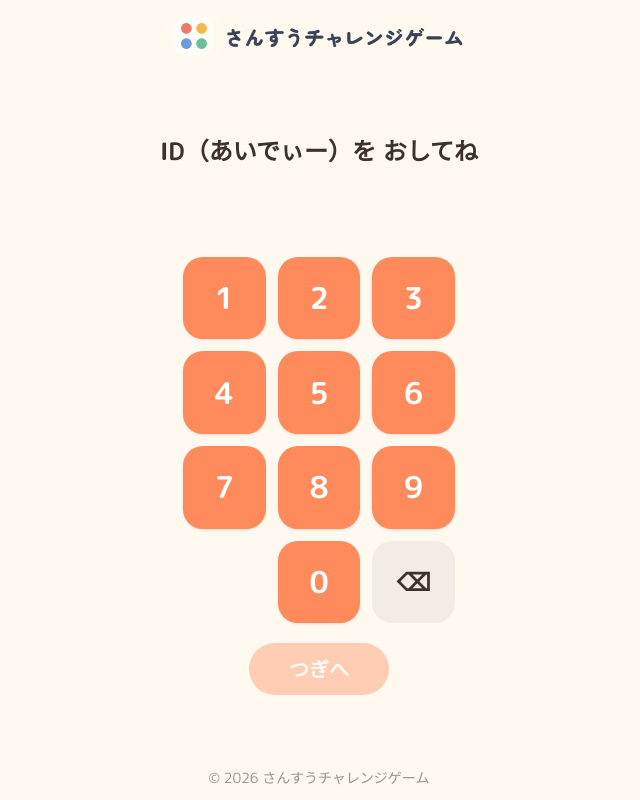
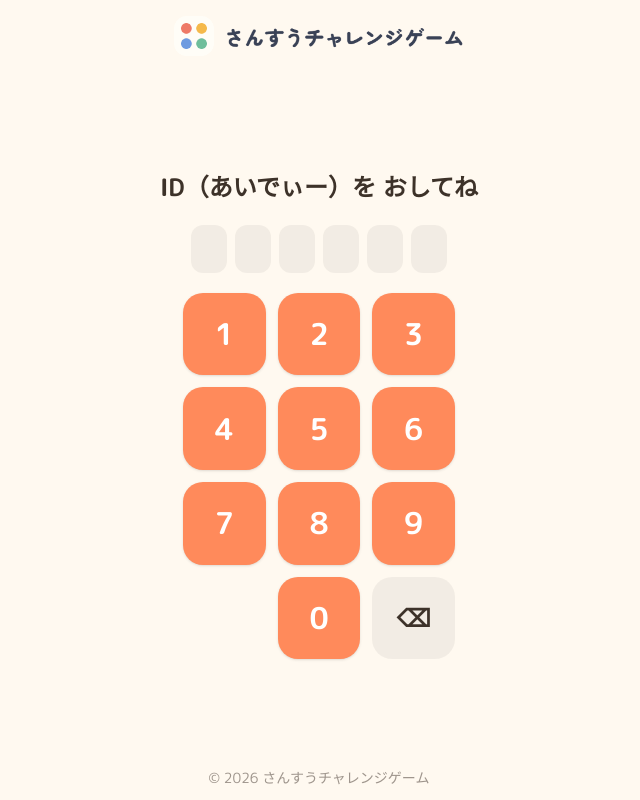
Before and after one commit to st-man-hori/kids-drill, a Next.js app: page /login in a window 1280 px wide. Shown: the whole page, without its empty margins (321-961 px from the left). Built offline with nearby package versions, Linux system fonts and the light colour scheme.

Commit message:
feat: ログインページのID入力ロジックを改善し、コードの一貫性を向上

```diff
--- a/src/app/login/page.tsx
+++ b/src/app/login/page.tsx
@@ -7,7 +7,7 @@ import { motion, AnimatePresence } from "framer-motion";
 import { NumericKeypad } from "@/components/numeric-keypad";
 import { DigitBoxes } from "@/components/digit-boxes";
 
-const PIN_LENGTH = 6;
+const CODE_LENGTH = 6;
 
 const LoginPage = () => {
   const router = useRouter();
@@ -40,12 +40,16 @@ const LoginPage = () => {
   const handleDigit = (digit: string) => {
     if (submitting) return;
     if (step === "id") {
-      setLoginId((v) => v + digit);
+      const next = loginId + digit;
+      setLoginId(next);
+      if (next.length === CODE_LENGTH) {
+        setStep("pin");
+      }
       return;
     }
     const next = pin + digit;
     setPin(next);
-    if (next.length === PIN_LENGTH) {
+    if (next.length === CODE_LENGTH) {
       submit(next);
     }
   };
@@ -65,13 +69,7 @@ const LoginPage = () => {
         {step === "id" ? "ID（あいでぃー）を おしてね" : "ひみつのばんごうを おしてね"}
       </h1>
 
-      {step === "id" ? (
-        <div className="min-h-12 text-3xl font-bold tracking-widest text-foreground">
-          {loginId || " "}
-        </div>
-      ) : (
-        <DigitBoxes length={PIN_LENGTH} value={pin} />
-      )}
+      <DigitBoxes length={CODE_LENGTH} value={step === "id" ? loginId : pin} />
 
       <AnimatePresence>
         {error && (
@@ -87,18 +85,6 @@ const LoginPage = () => {
       </AnimatePresence>
 
       <NumericKeypad onDigit={handleDigit} onBackspace={handleBackspace} disabled={submitting} />
-
-      {step === "id" && (
-        <motion.button
-          type="button"
-          whileTap={{ scale: 0.95 }}
-          disabled={loginId.length === 0}
-          onClick={() => setStep("pin")}
-          className="rounded-full bg-brand px-10 py-3 text-xl font-bold text-brand-foreground disabled:opacity-40"
-        >
-          つぎへ
-        </motion.button>
-      )}
     </div>
   );
 };
```
Also changed, not shown: 1 other file (tests, documents, lock files or other folders).
